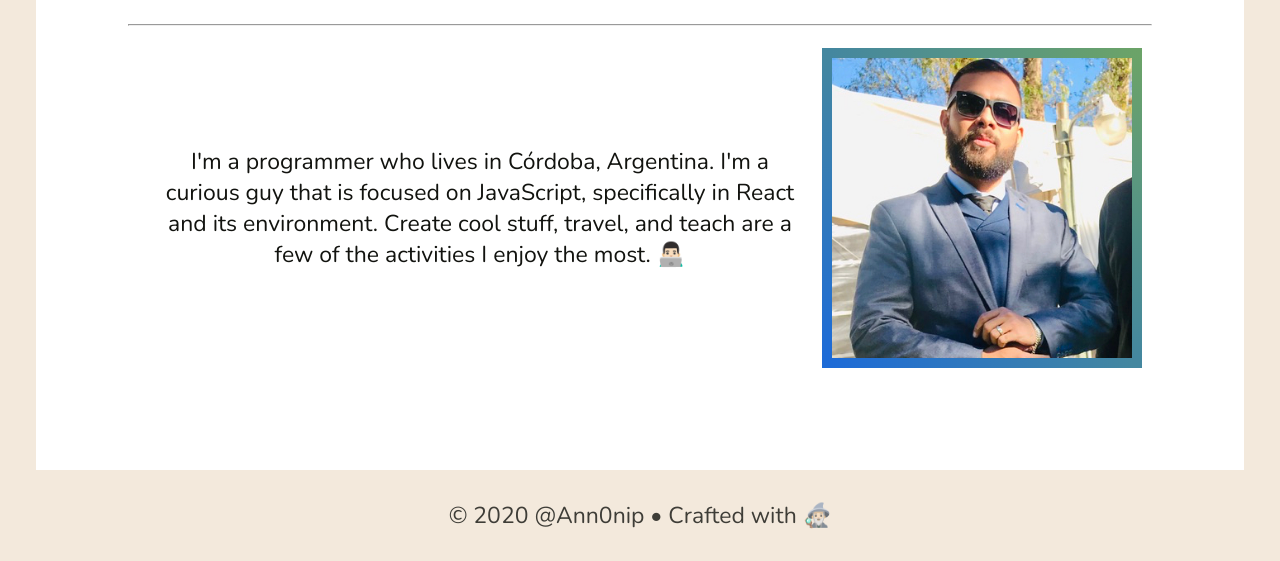
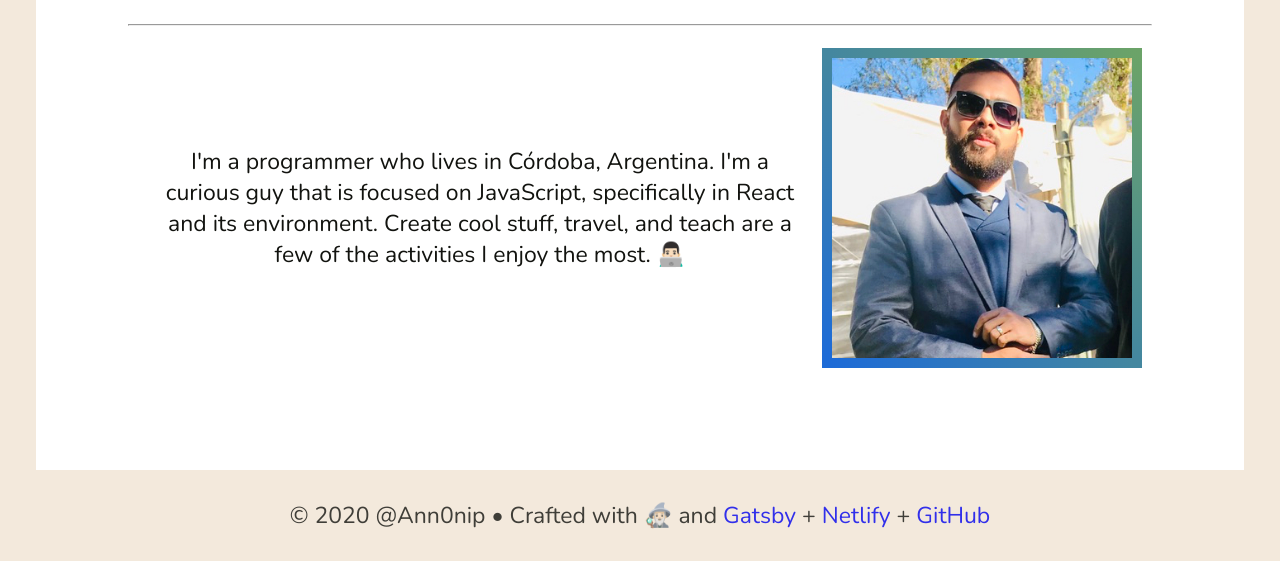
Before and after one commit to ann0nip/personal_site, a Gatsby site: page / in a window 1280 px wide. Shown: the part 423-984 px from the top of the page. Built offline with nearby package versions, Linux system fonts and the light colour scheme; Gatsby itself is replaced by a stand-in of ours.

Commit message:
Magic added

```diff
--- a/package.json
+++ b/package.json
@@ -19,7 +19,9 @@
     "gatsby-plugin-styled-components": "^3.3.9",
     "gatsby-plugin-web-font-loader": "^1.0.4",
     "react": "^16.12.0",
+    "react-confetti": "^5.1.0",
     "react-dom": "^16.12.0",
+    "react-use": "^15.3.2",
     "styled-components": "^5.1.1"
   },
   "devDependencies": {
--- a/src/components/Footer/Footer.js
+++ b/src/components/Footer/Footer.js
@@ -1,5 +1,44 @@
-import React from "react"
+import React, { useState } from "react"
+import { useWindowSize } from "react-use"
+import Confetti from "react-confetti"
 import { Credits } from "../Styles/Styles"
 export default function Footer() {
-  return <Credits>© 2020 @Ann0nip • Crafted with 🧙🏻‍♂️</Credits>
+  const { width } = useWindowSize()
+  const [start, setStart] = useState(false)
+  function mouseEnter(e) {
+    setStart(true)
+  }
+  return (
+    <Credits>
+      <Confetti
+        run={start}
+        recycle={false}
+        pieces="2500"
+        confettiSource={{
+          w: 10,
+          h: 10,
+          x: width / 2,
+          y: 0,
+        }}
+      />
+      © 2020 @Ann0nip • Crafted with{" "}
+      <div onMouseEnter={e => mouseEnter(e)}>
+        <span role="img" aria-label="magic">
+          🧙🏻‍♂️
+        </span>
+      </div>{" "}
+      and{" "}
+      <a href="https://www.gatsbyjs.org/" rel="noreferrer" target="_blank">
+        Gatsby
+      </a>{" "}
+      +{" "}
+      <a href="https://www.netlify.com/" rel="noreferrer" target="_blank">
+        Netlify
+      </a>{" "}
+      +{" "}
+      <a href="https://github.com/" rel="noreferrer" target="_blank">
+        GitHub
+      </a>
+    </Credits>
+  )
 }
--- a/src/components/Header/Header.js
+++ b/src/components/Header/Header.js
@@ -17,7 +17,7 @@ export default function Header() {
             <a href="/">Home</a>
           </NavContentMenuItem>
           <NavContentMenuItem>
-            <a href="#">Blog</a>
+            <a href="/">Blog</a>
           </NavContentMenuItem>
         </NavContentMenuList>
       </NavContent>
--- a/src/components/Styles/Styles.js
+++ b/src/components/Styles/Styles.js
@@ -134,4 +134,14 @@ export const Credits = styled.footer`
   text-align: center;
   opacity: 0.8;
   margin: 30px 0;
+  & div {
+    display: inline;
+  }
+  & a {
+    text-decoration: none;
+  }
+  & canvas {
+    transform: rotate(180deg);
+    position: fixed !important;
+  }
 `
--- a/src/pages/index.js
+++ b/src/pages/index.js
@@ -1,7 +1,7 @@
 import React from "react"
 import Header from "../components/Header/Header"
 import Main from "../components/Main/Main"
-import Posts from "../components/Posts/Posts"
+// import Posts from "../components/Posts/Posts"
 import Footer from "../components/Footer/Footer"
 import { GlobalStyle, Container } from "../components/Styles/Styles"
 
@@ -13,8 +13,8 @@ export default function Home() {
       <Container>
         <Main />
         {/* <Posts /> */}
-        <Footer />
       </Container>
+      <Footer />
     </React.Fragment>
   )
 }
```
Also changed, not shown: 1 other file.
